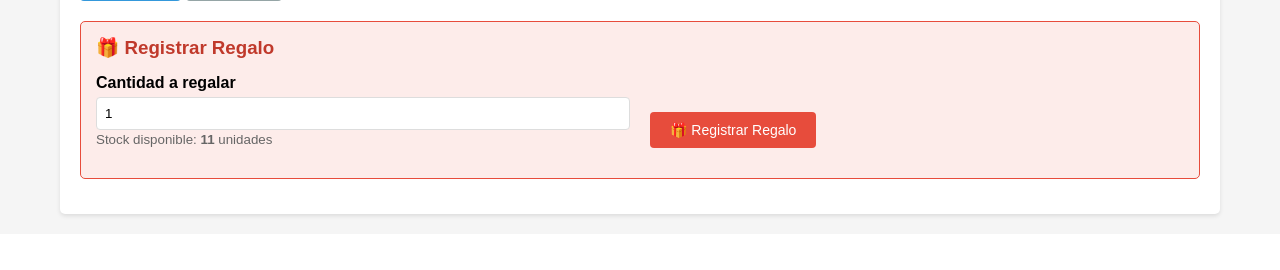
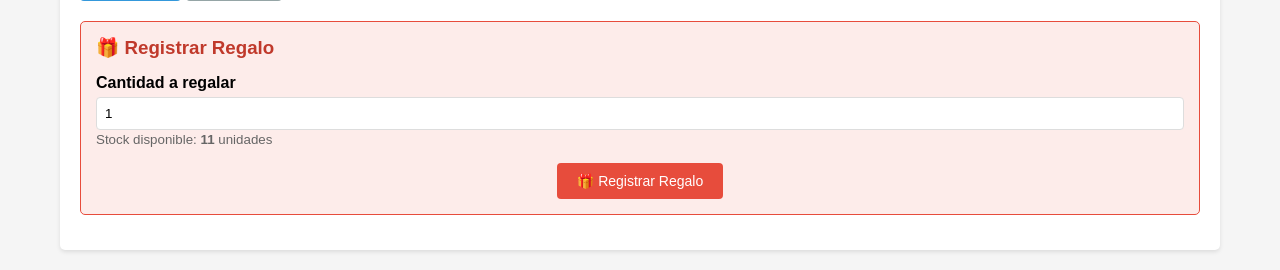
Before and after one commit to guillermoluisc/AdminStock, a PHP site: page /index.php?c=variedad&a=editar&id=7 in a window 1280 px wide. Shown: the part 1063-1333 px from the top of the page. Before the commit the page ends 1282 px from the top, so only its background shows below. Run offline with PHP 8.4, Linux system fonts and the light colour scheme; data comes from the database, SQL or seed files in the repository.

Commit message:
VERSION: 1.2, Filtro, Regalo, Pre-venta

```diff
--- a/app/views/variedades/editar.php
+++ b/app/views/variedades/editar.php
@@ -140,16 +140,14 @@
     <h3 style="margin-bottom: 15px; color: #c0392b;">🎁 Registrar Regalo</h3>
     <form method="POST" action="index.php?c=variedad&a=regalar&id=<?= $variedad['id'] ?>"
           onsubmit="return confirm('¿Confirmar regalo de ' + document.getElementById('cantidad_regalo').value + ' unidades? Esto descontará stock y registrará un egreso en caja.')">
-        <div class="grid-2">
-            <div class="form-group">
+        <div class="form-group" style="margin-bottom: 15px;">
             <label for="cantidad_regalo">Cantidad a regalar</label>
             <input type="number" id="cantidad_regalo" name="cantidad_regalo"
                    min="1" max="<?= $variedad['stock'] ?>" value="1" required>
             <small style="color: #666;">Stock disponible: <strong><?= $variedad['stock'] ?></strong> unidades</small>
         </div>
-            <div class="form-group" style="display: flex; align-items: flex-end;">
+        <div style="text-align: center;">
             <button type="submit" class="btn btn-danger">🎁 Registrar Regalo</button>
-            </div>
         </div>
     </form>
 </div>
--- a/app/views/ventas/detalle.php
+++ b/app/views/ventas/detalle.php
@@ -116,8 +116,7 @@
         <h4 style="margin-bottom: 10px;">💵 Registrar Adelanto</h4>
         <form method="POST" action="index.php?c=venta&a=registrarAdelanto&id=<?= $venta['id'] ?>"
             onsubmit="return validarAdelanto(<?= $monto_restante ?>)">
-            <div style="display: grid; grid-template-columns: 1fr auto; gap: 10px; align-items: end;">
-                <div>
+            <div style="margin-bottom: 15px;">
                 <label for="monto_adelanto">Monto del Adelanto:</label>
                 <input type="number"
                     id="monto_adelanto"
@@ -130,7 +129,8 @@
                     style="width: 100%; padding: 10px; font-size: 16px;">
                 <small style="color: #666;">Máximo: <?= FormatHelper::precio($monto_restante) ?></small>
             </div>
-                <button type="submit" class="btn btn-success" style="height: fit-content;">
+            <div style="text-align: center;">
+                <button type="submit" class="btn btn-success">
                     ➕ Registrar Adelanto
                 </button>
             </div>
```
Lines whose indentation alone changed are shown as unchanged.
